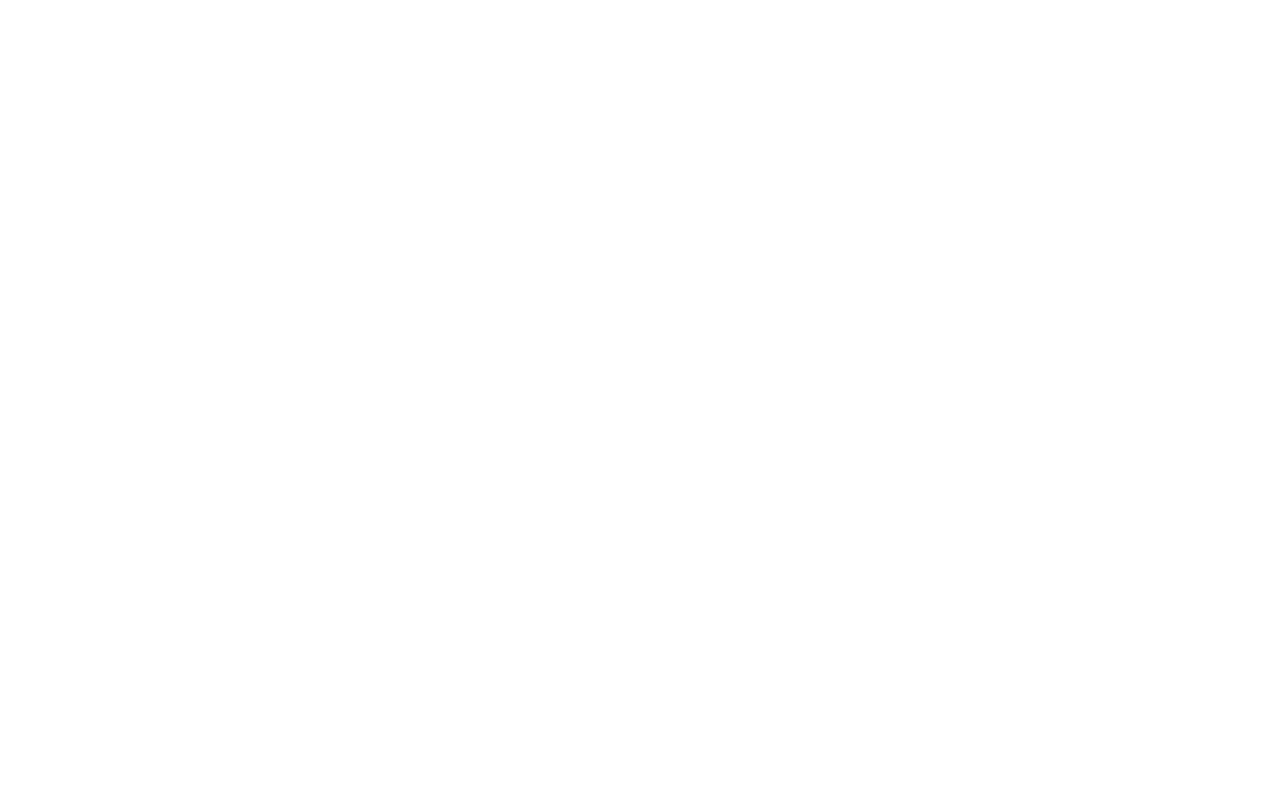
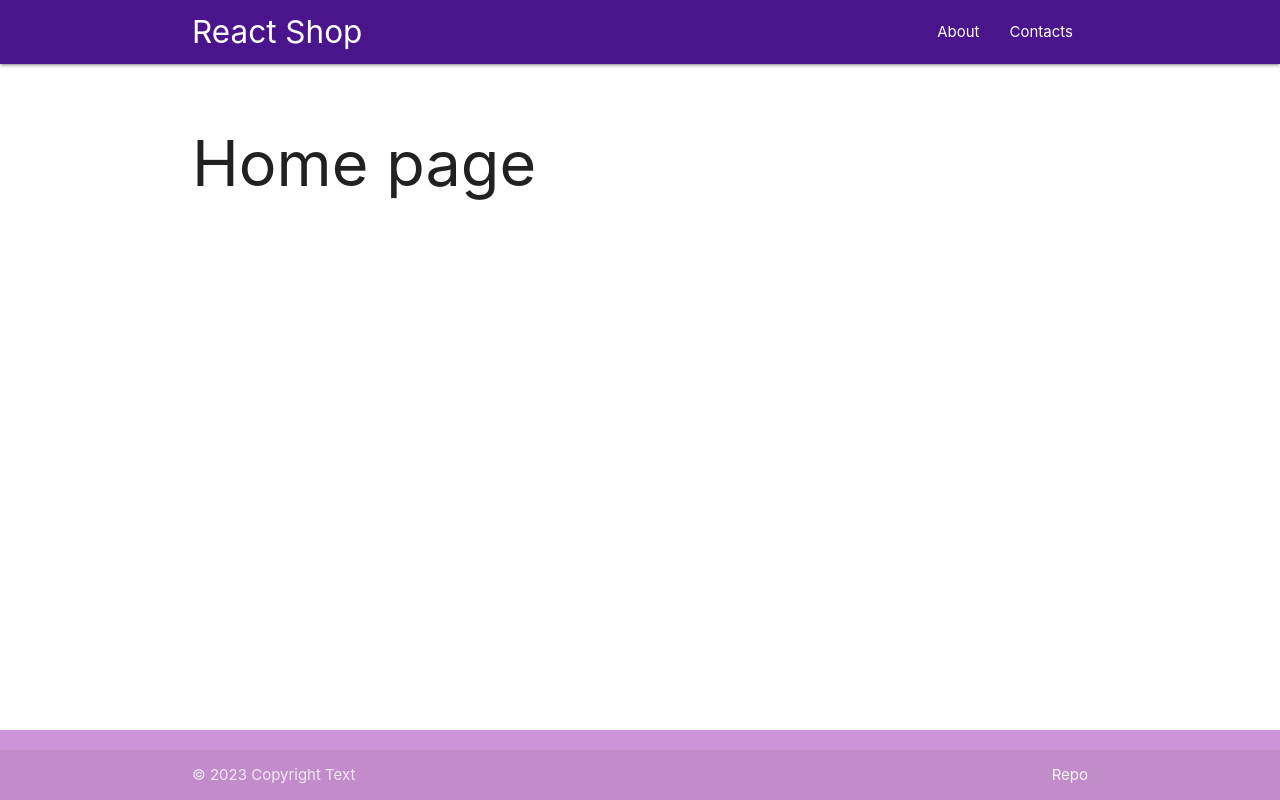
Before and after one commit to OlegYelis/react-food-shop-app, a React (Create React App) app: page / in a window 1280 px wide. Built offline with nearby package versions, Linux system fonts and the light colour scheme.

Commit message:
added routing

```diff
--- a/src/components/App.jsx
+++ b/src/components/App.jsx
@@ -1,10 +1,10 @@
+import { Route, Routes } from 'react-router-dom';
 import { Footer } from 'layout/Footer';
 import { Header } from 'layout/Header';
 import { About } from 'pages/About';
 import { Contacts } from 'pages/Contacts';
 import { Home } from 'pages/Home';
 import { NotFound } from 'pages/NotFound';
-import { Route, Routes } from 'react-router-dom';
 
 export const App = () => {
   return (
--- a/src/index.js
+++ b/src/index.js
@@ -6,7 +6,7 @@
 
 ReactDOM.createRoot(document.getElementById('root')).render(
   <React.StrictMode>
-    <BrowserRouter basename="react-food-shop-app">
+    <BrowserRouter>
       <App />
     </BrowserRouter>
   </React.StrictMode>
--- a/src/layout/Header.jsx
+++ b/src/layout/Header.jsx
@@ -1,26 +1,18 @@
+import { Link } from 'react-router-dom';
+
 export const Header = () => {
   return (
     <nav className="purple darken-4">
       <div className="nav-wrapper container">
-        <p className="brand-logo">React movies</p>
+        <Link className="brand-logo" to="/">
+          React Shop
+        </Link>
         <ul id="nav-mobile" className="right hide-on-med-and-down">
           <li>
-            <a
-              href="https://github.com/OlegYelis/react-food-shop-app"
-              target="_blank"
-              rel="noreferrer"
-            >
-              About
-            </a>
+            <Link to="/about">About</Link>
           </li>
           <li>
-            <a
-              href="https://github.com/OlegYelis/react-food-shop-app"
-              target="_blank"
-              rel="noreferrer"
-            >
-              Contacts
-            </a>
+            <Link to="/contacts">Contacts</Link>
           </li>
         </ul>
       </div>
```
